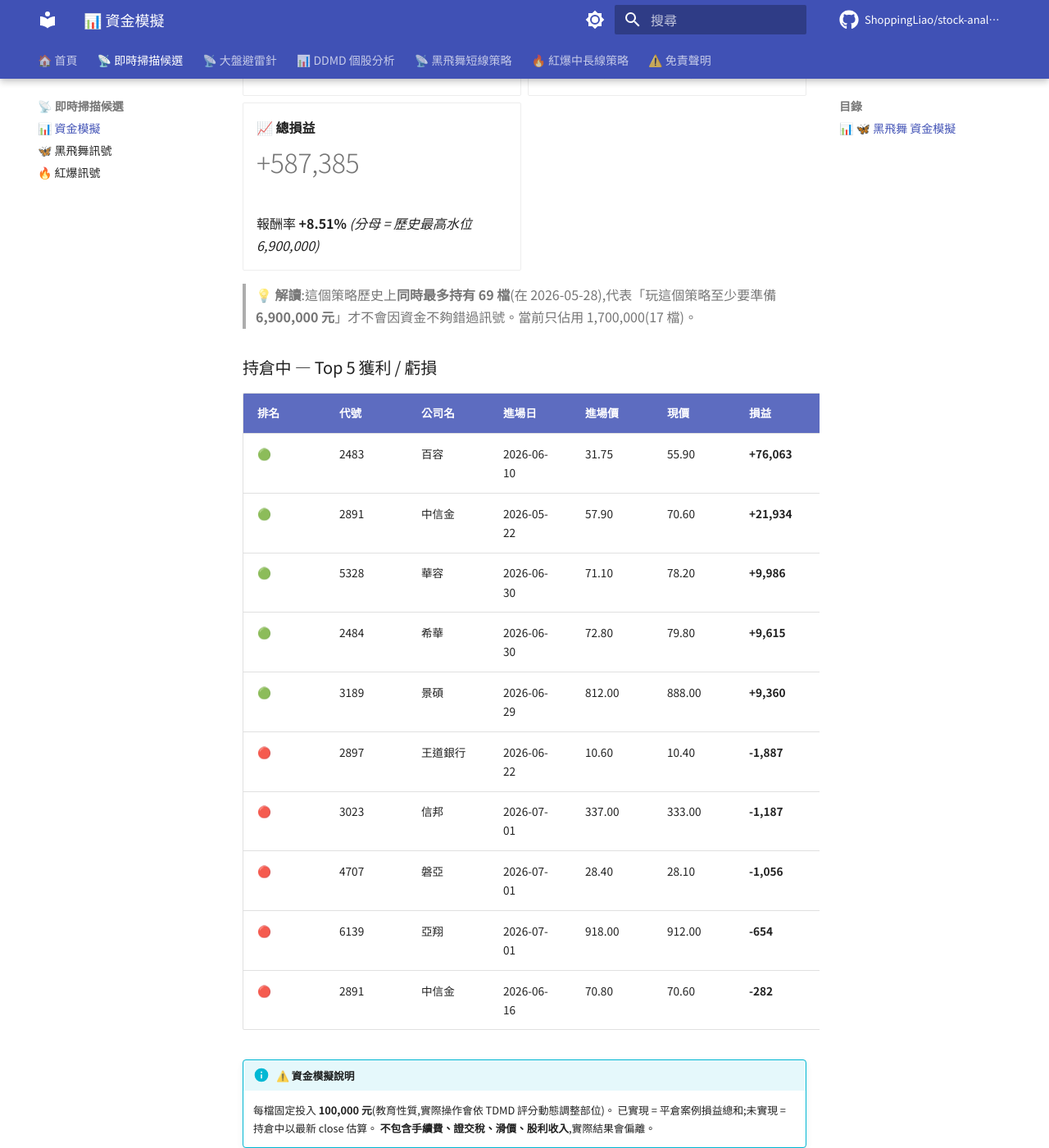
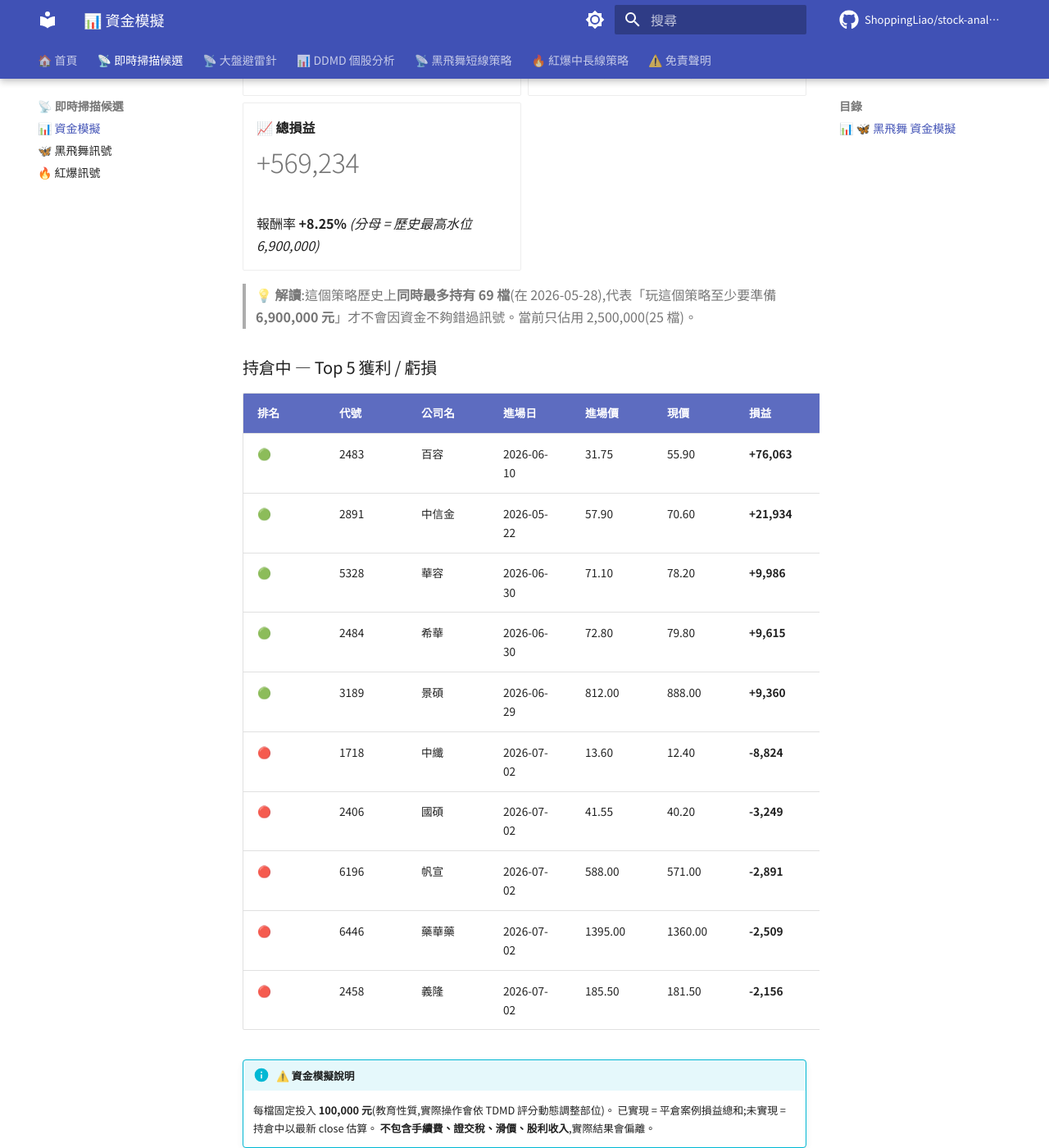
Before and after one commit to ShoppingLiao/stock-analysis-public, an MkDocs documentation site: the page built from docs/signals_capital.md, in a window 1280 px wide and 1400 px high, scrolled down 817 px. Shown: the whole window at 82% size. Built offline with MkDocs 1.6.1 and Material for MkDocs 9.7.7, drawn with Linux system fonts in a browser that asks for light colours; comment, search, counter and statistics services are not loaded; some of the changed text lies outside the part shown.

Commit message:
docs(signals): update BB + RB + capital (2026-07-02)

```diff
--- a/docs/signals_capital.md
+++ b/docs/signals_capital.md
@@ -17,9 +17,9 @@
 
 -   **💼 當前資金水位**
 
-    # 1,700,000
+    # 2,500,000
 
-    持倉 17 檔 × 100,000
+    持倉 25 檔 × 100,000
 
 -   **🌊 歷史最高水位**
 
@@ -35,19 +35,19 @@
 
 -   **🟡 未實現損益**
 
-    # +141,906
+    # +123,755
 
-    持倉 17 檔(現價 vs 進場價)
+    持倉 25 檔(現價 vs 進場價)
 
 -   **📈 總損益**
 
-    # +587,385
+    # +569,234
 
-    報酬率 **+8.51%** _(分母 = 歷史最高水位 6,900,000)_
+    報酬率 **+8.25%** _(分母 = 歷史最高水位 6,900,000)_
 
 </div>
 
-> **💡 解讀**:這個策略歷史上**同時最多持有 69 檔**(在 2026-05-28),代表「玩這個策略至少要準備 **6,900,000 元**」才不會因資金不夠錯過訊號。當前只佔用 1,700,000(17 檔)。
+> **💡 解讀**:這個策略歷史上**同時最多持有 69 檔**(在 2026-05-28),代表「玩這個策略至少要準備 **6,900,000 元**」才不會因資金不夠錯過訊號。當前只佔用 2,500,000(25 檔)。
 
 ### 持倉中 — Top 5 獲利 / 虧損
 
@@ -58,11 +58,11 @@
 | 🟢 | 5328 | 華容 | 2026-06-30 | 71.10 | 78.20 | **+9,986** | **+9.99%** |
 | 🟢 | 2484 | 希華 | 2026-06-30 | 72.80 | 79.80 | **+9,615** | **+9.62%** |
 | 🟢 | 3189 | 景碩 | 2026-06-29 | 812.00 | 888.00 | **+9,360** | **+9.36%** |
-| 🔴 | 2897 | 王道銀行 | 2026-06-22 | 10.60 | 10.40 | **-1,887** | **-1.89%** |
-| 🔴 | 3023 | 信邦 | 2026-07-01 | 337.00 | 333.00 | **-1,187** | **-1.19%** |
-| 🔴 | 4707 | 磐亞 | 2026-07-01 | 28.40 | 28.10 | **-1,056** | **-1.06%** |
-| 🔴 | 6139 | 亞翔 | 2026-07-01 | 918.00 | 912.00 | **-654** | **-0.65%** |
-| 🔴 | 2891 | 中信金 | 2026-06-16 | 70.80 | 70.60 | **-282** | **-0.28%** |
+| 🔴 | 1718 | 中纖 | 2026-07-02 | 13.60 | 12.40 | **-8,824** | **-8.82%** |
+| 🔴 | 2406 | 國碩 | 2026-07-02 | 41.55 | 40.20 | **-3,249** | **-3.25%** |
+| 🔴 | 6196 | 帆宣 | 2026-07-02 | 588.00 | 571.00 | **-2,891** | **-2.89%** |
+| 🔴 | 6446 | 藥華藥 | 2026-07-02 | 1395.00 | 1360.00 | **-2,509** | **-2.51%** |
+| 🔴 | 2458 | 義隆 | 2026-07-02 | 185.50 | 181.50 | **-2,156** | **-2.16%** |
 
 !!! info "⚠️ 資金模擬說明"
     每檔固定投入 **100,000 元**(教育性質,實際操作會依 TDMD 評分動態調整部位)。
@@ -139,9 +139,9 @@
 
 -   **💼 當前資金水位**
 
-    # 15,500,000
+    # 16,300,000
 
-    BB 1,700,000 + RB 13,800,000
+    BB 2,500,000 + RB 13,800,000
 
 -   **🌊 兩策略歷史最高水位**
 
@@ -157,15 +157,15 @@
 
 -   **🟡 未實現損益**
 
-    # +3,871,519
+    # +3,853,368
 
-    BB +141,906 + RB +3,729,613
+    BB +123,755 + RB +3,729,613
 
 -   **📈 總損益**
 
-    # +3,736,106
+    # +3,717,955
 
-    報酬率 **+16.39%** _(分母 = 兩策略歷史最高水位)_
+    報酬率 **+16.31%** _(分母 = 兩策略歷史最高水位)_
 
 </div>
 
```
Also changed, not shown: docs/signals_black_butterfly.md (+35 -31 lines).
